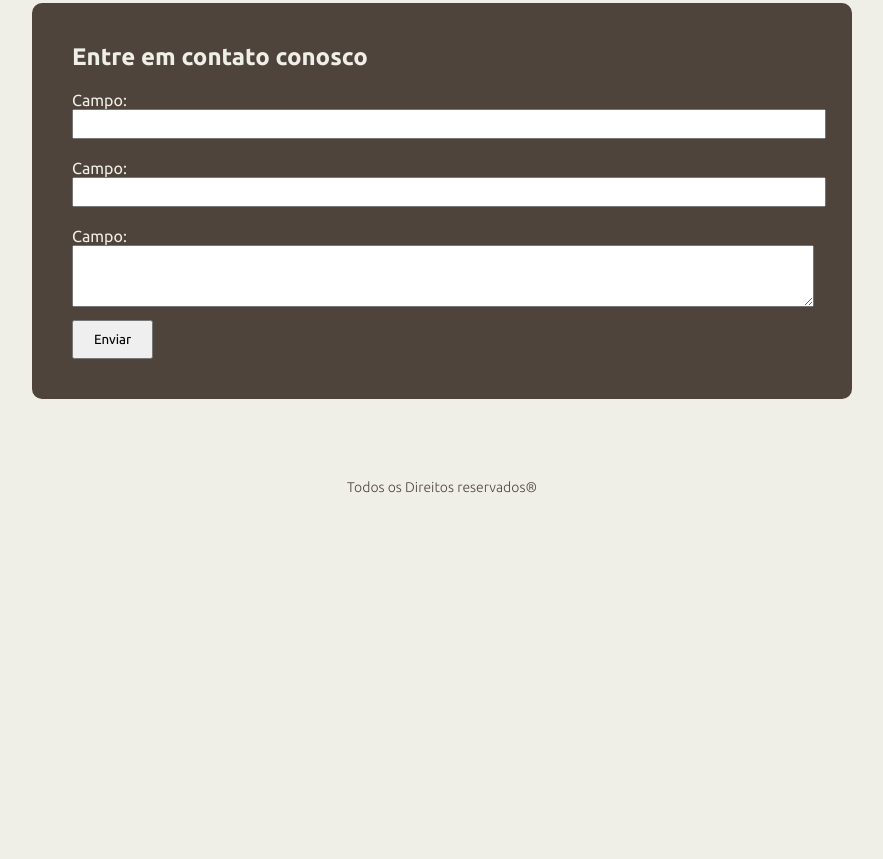
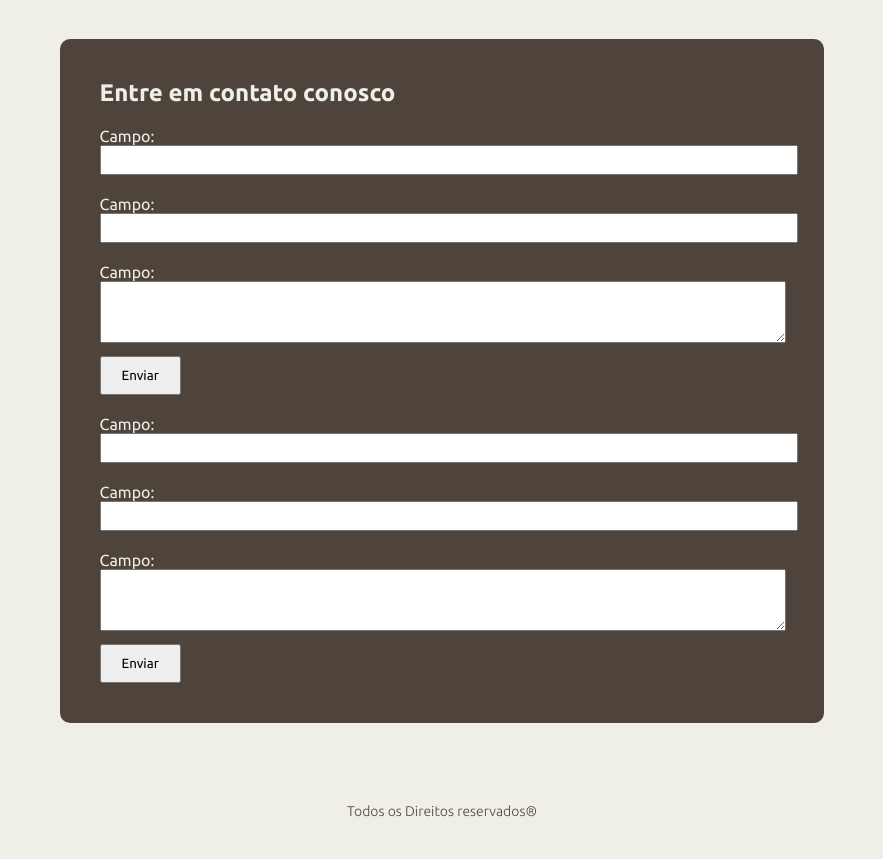
Before and after one commit to dasillva/CLI_GITWORKFLOW, a plain HTML site: page index.html in a window 1280 px wide. Shown: the part 874-1733 px from the top of the page, without its empty margins (198-1081 px from the left). Before the commit the page ends 1409 px from the top, so only its background shows below. Drawn offline with Linux system fonts and the light colour scheme.

Commit message:
REMOVE COMMENT IN estilo.css REMVOE ADD NEW FORM
IDENT ALL FORM

```diff
--- a/estilo.css
+++ b/estilo.css
@@ -1,98 +1,70 @@
 /*Criado por Carlos Da Silva para o curso de Gitworflow da Upinside */
 /* O * permite definir estilo para todos elementos da pagina*/
 /*  comitado a partir do eclipse*/
-*{
+* {
 	padding: 0;
 	margin: 0;
 	list-style: none;
 	font-family: 'Ubuntu', sans-serif;
 }
 
-.fontzero{
+.fontzero {
 	font-size: 0px;
 }
 
-body{
+body {
 	background-color: #f0efe7;
 }
 
-.container{
-	width: 900px;
-	/*width: 65.88%;*/
+.container {
+
+	width: 66%;
 	margin: 0 auto;
 }
 
-.main_header{
+.main_header {
 	text-align: center;
 	padding: 40px;
 }
 
-.main_article{
+.main_article {
 	text-align: center;
 	padding: 40px;
 }
 
-.main_article{
+.main_article {
 	background-color: #fcfcfa;
 	border: solid 1px #e2e0d8;
 }
 
-.main_article header p{
+.main_article header p {
 	margin-top: 20px;
 	font-weight: 700;
 }
 
-.main_article p{
+.main_article p {
 	margin-top: 10px;
 	font-weight: 300;
 }
 
-.article_single{
+.article_single {
 	padding: 40px;
 }
 
-.article_single p{
+.article_single p {
 	margin-top: 20px;
 }
 
-.article_single ul{
+.article_single ul {
 	margin: 20px 10px;
 }
 
-.article_single ul li{
+.article_single ul li {
 	margin-top: 5px;
 }
 
-/* .form_contact{
-	text-align: center;
-	padding: 40px;
-}
 
-.form_contact label, .form_contact input{
-	width: 700px;
-}
-
-.form_contact label p{
-	margin-top: 20px;
-}
-.form_contact input{
-	padding: 5px;
-	font-size: 0.875em;
-}
-
-.form_contact textarea{
-	width: 700px;
-	height: 60px;
-}
-
-.form_contact .btn{
-	padding: 10px 20px !important;
-	font-weight: 1em;
-	width: auto;
-	margin-top: 10px;
-} */
-
-.form_contact{
+.form_contact {
 	color: #f0efe7;
 	padding: 40px;
 	margin: 40px;
@@ -100,30 +72,31 @@ body{
 	border-radius: 10px;
 }
 
-.form_contact label p{
+.form_contact label p {
 	margin-top: 20px;
 }
-.form_contact input{
+
+.form_contact input {
 	padding: 5px;
 	font-size: 0.875em;
 }
 
-.form_contact textarea{
+.form_contact textarea {
 	height: 60px;
 }
 
-.form_contact .btn{
+.form_contact .btn {
 	padding: 10px 20px !important;
 	font-weight: 1em;
 	width: auto;
 	margin-top: 10px;
 }
 
-.form_contact label, .form_contact input, .form_contact textarea{
+.form_contact label, .form_contact input, .form_contact textarea {
 	width: 100%;
 }
 
-.main_footer{
+.main_footer {
 	text-align: center;
 	font-weight: 300;
 	font-size: 0.875em;
@@ -131,8 +104,8 @@ body{
 	padding: 40px;
 }
 
-  @media(max-width: 45em){
-	.container{
+@media ( max-width : 45em) {
+	.container {
 		width: 98%;
 	}
 }
--- a/index.html
+++ b/index.html
@@ -1,46 +1,55 @@
+
 <!DOCTYPE html>
 <html>
 <head>
-	<title>Sample Git | Curso de GitWorklow da Upinside</title>
-	<link href="https://fonts.googleapis.com/css?family=Ubuntu:300,400,700" rel="stylesheet">
-	<link rel="stylesheet" href="estilo.css">
+<title>Sample Git | Curso de GitWorklow da Upinside</title>
+<link href="https://fonts.googleapis.com/css?family=Ubuntu:300,400,700"
+	rel="stylesheet">
+<link rel="stylesheet" href="estilo.css">
+<meta charset="UTF-8">
 </head>
 <body>
-    <!-- comentario apenas para verificar a commit -->
+	<!-- comentario apenas para verificar a commit -->
 	<div class="container">
 
 		<header class="main_header">
 			<h1 class="fontzero">Bem-vindo ao Git --workflow</h1>
-			<a href="index.html">
-				<img src="images/git-workflow.gif" width="400" height="100">
+			<a href="index.html"> <img src="images/git-workflow.gif"
+				width="400" height="100">
 			</a>
 		</header>
 
 		<article class="main_article">
 			<header>
 				<h2>Arquivo de teste</h2>
-				<p class="tagline">Escrever um conteúdo para ilustrar a nossa página</p>
+				<p class="tagline">Escrever um conteúdo para ilustrar a nossa
+					página</p>
 			</header>
-			<p>Esse arquivo foi criado para simular um projeto de um cliente! Imagine que esse arquivo é a index de um belo site que você desenvolveu para seu cliente e que agora você irá versionar cada alteração feita no código daqui para frente.</p>
+			<p>Esse arquivo foi criado para simular um projeto de um cliente!
+				Imagine que esse arquivo é a index de um belo site que você
+				desenvolveu para seu cliente e que agora você irá versionar cada
+				alteração feita no código daqui para frente.</p>
 		</article>
 
 		<article class="article_single">
 			<header>
 				<h2>Vamos gerar texto para essa página agora :)</h2>
 			</header>
-			<p>Lorem ipsum dolor sit amet, consectetur adipisicing elit, sed do eiusmod
-			tempor incididunt ut labore et dolore magna aliqua. Ut enim ad minim veniam,
-			quis nostrud exercitation ullamco laboris nisi ut aliquip ex ea commodo
-			consequat. Duis aute irure dolor in reprehenderit in voluptate velit esse
-			cillum dolore eu fugiat nulla pariatur. Excepteur sint occaecat cupidatat non
-			proident, sunt in culpa qui officia deserunt mollit anim id est laborum.</p>
+			<p>Lorem ipsum dolor sit amet, consectetur adipisicing elit, sed
+				do eiusmod tempor incididunt ut labore et dolore magna aliqua. Ut
+				enim ad minim veniam, quis nostrud exercitation ullamco laboris nisi
+				ut aliquip ex ea commodo consequat. Duis aute irure dolor in
+				reprehenderit in voluptate velit esse cillum dolore eu fugiat nulla
+				pariatur. Excepteur sint occaecat cupidatat non proident, sunt in
+				culpa qui officia deserunt mollit anim id est laborum.</p>
 
-			<p>Lorem ipsum dolor sit amet, consectetur adipisicing elit, sed do eiusmod
-			tempor incididunt ut labore et dolore magna aliqua. Ut enim ad minim veniam,
-			quis nostrud exercitation ullamco laboris nisi ut aliquip ex ea commodo
-			consequat. Duis aute irure dolor in reprehenderit in voluptate velit esse
-			cillum dolore eu fugiat nulla pariatur. Excepteur sint occaecat cupidatat non
-			proident, sunt in culpa qui officia deserunt mollit anim id est laborum.</p>
+			<p>Lorem ipsum dolor sit amet, consectetur adipisicing elit, sed
+				do eiusmod tempor incididunt ut labore et dolore magna aliqua. Ut
+				enim ad minim veniam, quis nostrud exercitation ullamco laboris nisi
+				ut aliquip ex ea commodo consequat. Duis aute irure dolor in
+				reprehenderit in voluptate velit esse cillum dolore eu fugiat nulla
+				pariatur. Excepteur sint occaecat cupidatat non proident, sunt in
+				culpa qui officia deserunt mollit anim id est laborum.</p>
 
 			<ul>
 				<li><a href="index.html" class="title">Itens de descrição</a></li>
@@ -58,14 +67,16 @@
 			</header>
 
 			<form action="" method="post">
-				<label><p>Campo:</p></label>
-				<input type="text">
+				<label><p>Campo:</p></label> <input type="text"> <label><p>Campo:</p></label>
+				<input type="text"> <label><p>Campo:</p></label>
+				<textarea></textarea>
+				<br>
+				<button type="submit" class="btn">Enviar</button>
 
-				<label><p>Campo:</p></label>
-				<input type="text">
-
-				<label><p>Campo:</p></label>
-				<textarea></textarea><br>
+				<label><p>Campo:</p></label> <input type="text"> <label><p>Campo:</p></label>
+				<input type="text"> <label><p>Campo:</p></label>
+				<textarea></textarea>
+				<br>
 				<button type="submit" class="btn">Enviar</button>
 			</form>
 		</article>
```
Also changed, not shown: 1 other file.
